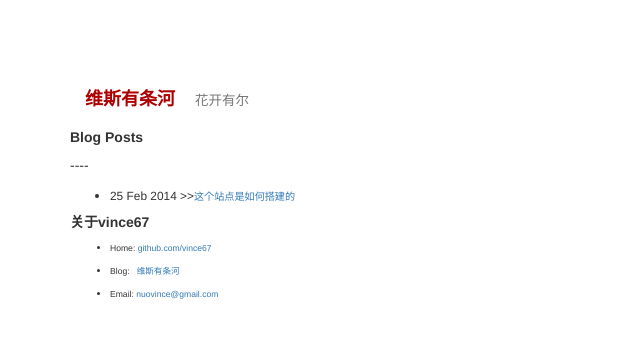
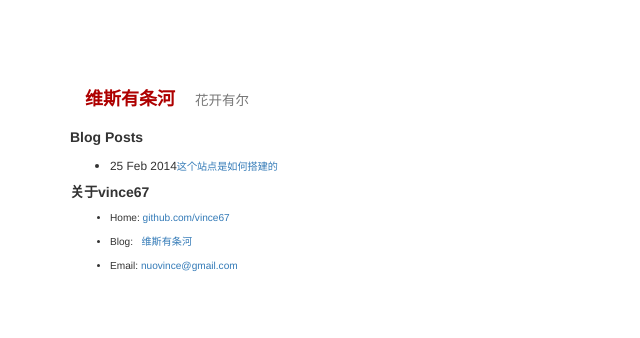
Before and after one commit to vince67/vince67.github.io, a Jekyll site: the page built from index.html, in a window 1280 px wide. Shown: the top 338 px of the page, without its empty margins (0-640 px from the left). Built offline with Jekyll 4.4.1, drawn with Linux system fonts in a browser that asks for light colours; nearby versions of some CDN libraries.

Commit message:
FIX: adjust index

```diff
--- a/_layouts/default.html
+++ b/_layouts/default.html
@@ -19,9 +19,9 @@
             <div class="span4">
                 <h5><strong>关于vince67</strong></h5>
                 <ul>
-                    <li><small><p>Home:&nbsp;<a href="http://github.com/vince67/">github.com/vince67</a></p></small></li>
-                    <li><small><p>Blog:&nbsp;<a href="http://vince67.github.io/jekyll_vincent/">&nbsp;&nbsp;维斯有条河</a></p></small></li>
-                    <li><small><p>Email:&nbsp;<a href="nuovince@gmail.com">nuovince@gmail.com</a></p></small></li>
+                    <li><p>Home:&nbsp;<a href="http://github.com/vince67/">github.com/vince67</a></p></li>
+                    <li><p>Blog:&nbsp;<a href="http://vince67.github.io/jekyll_vincent/">&nbsp;&nbsp;维斯有条河</a></p></li>
+                    <li><p>Email:&nbsp;<a href="nuovince@gmail.com">nuovince@gmail.com</a></p></li>
                 </ul>
             </div>
         </div>
--- a/index.html
+++ b/index.html
@@ -5,9 +5,8 @@
 
 
 <h5><strong>{{ page.title }}</strong></h5>
-    <p>----</p>
         <ul>
             {% for post in site.posts %}
-                <li><small>{{ post.date | date_to_string }} >><small><a href="{{ site.baseurl }}{{ post.url }}">{{ post.title }}</a></li>
+                <li><small>{{ post.date | date_to_string }}<small><a href="{{ site.baseurl }}{{ post.url }}">{{ post.title }}</a></li>
             {% endfor %}
         </ul>
```
